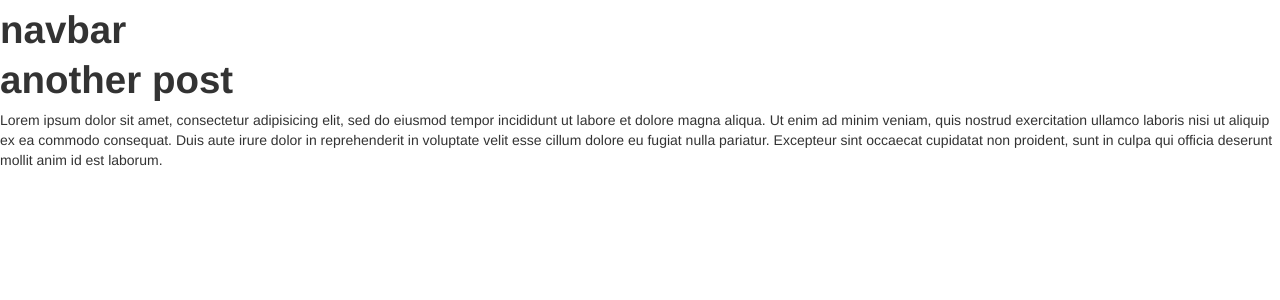
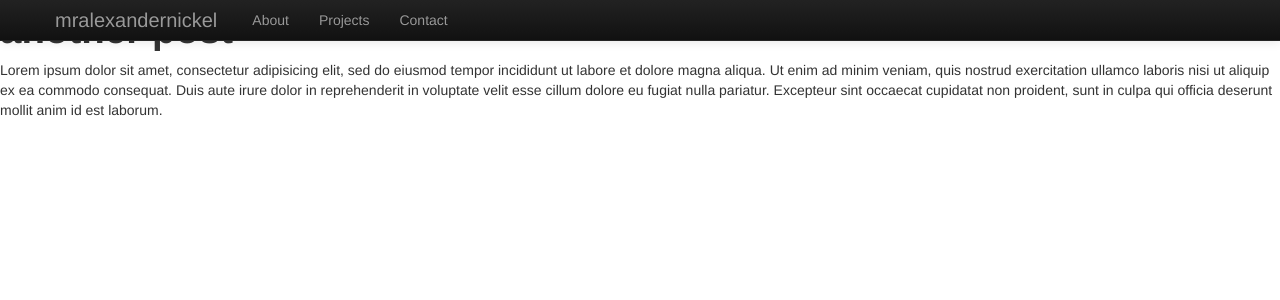
Before and after one commit to mralexandernickel/mralexandernickel.github.com, a Jekyll site: the page built from _posts/2013-04-28-testing-the-sort-order.md, in a window 1280 px wide. Shown: the top 300 px of the page. Built offline with Jekyll 4.4.1, drawn with Linux system fonts in a browser that asks for light colours; nearby versions of some CDN libraries.

Commit message:
navbar back again

```diff
--- a/_includes/navbar.html
+++ b/_includes/navbar.html
@@ -1 +1,29 @@
-<h1>navbar</h1>
+<div class="navbar navbar-fixed-top navbar-inverse">
+  <div class="navbar-inner">
+    <div class="container">
+      <button class="btn btn-navbar" data-target=".nav-collapse" data-toggle="collapse" type="button">
+        <span class="icon-bar"></span>
+        <span class="icon-bar"></span>
+        <span class="icon-bar"></span>
+      </button>
+      {% if page.url == '/index.html' %}
+        {% assign active = 'active' %}
+      {% endif %}
+      <a class="brand {{ active }}" href="/">mralexandernickel</a>
+      <div class="nav-collapse collapse">
+        <ul class="nav">
+          {% for link in site.navigation %}
+            {% assign active = nil %}
+            {% if page.url == link.url or page.layout == link.layout %}
+              {% assign active = 'active' %}
+            {% endif %}
+
+            <li class="{{ active }}">
+              <a href="{{ link.url }}">{{ link.text }}</a>
+            </li>
+          {% endfor %}
+        </ul>
+      </div>
+    </div>
+  </div>
+</div>
```
